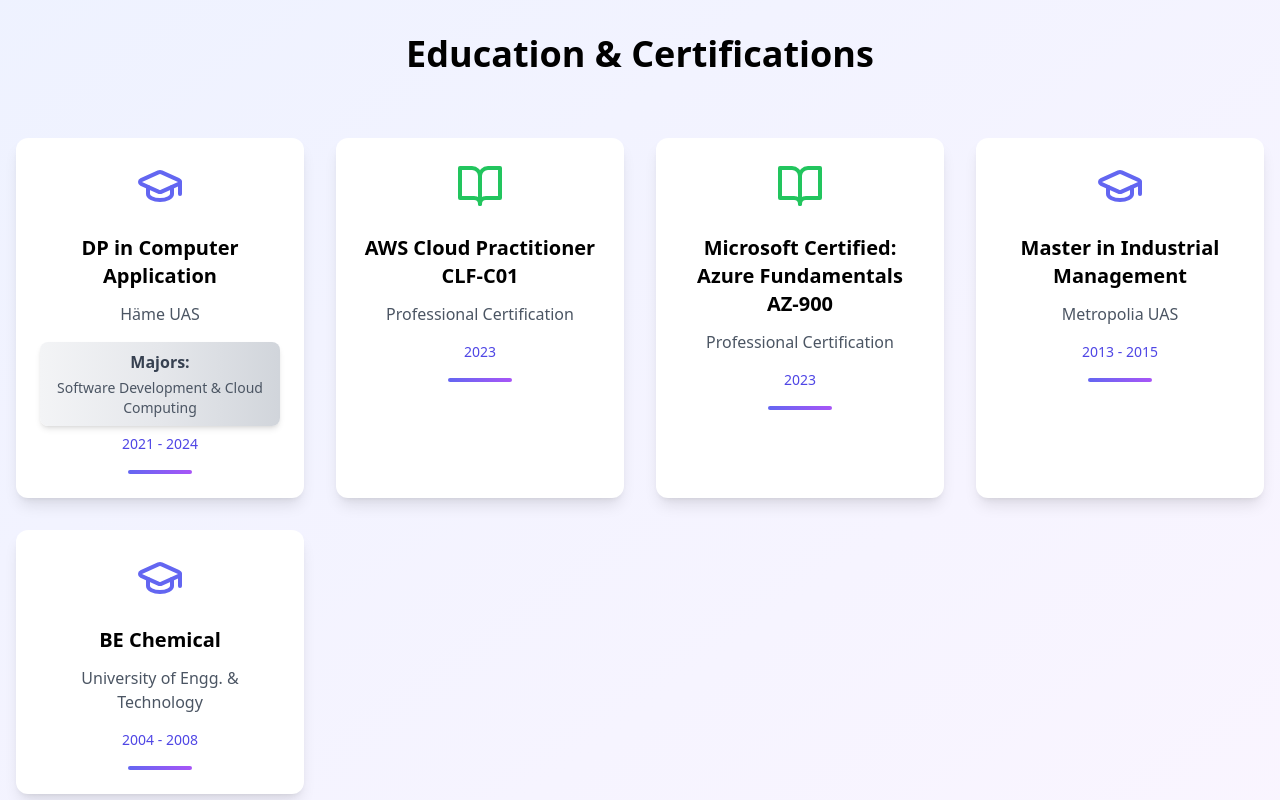
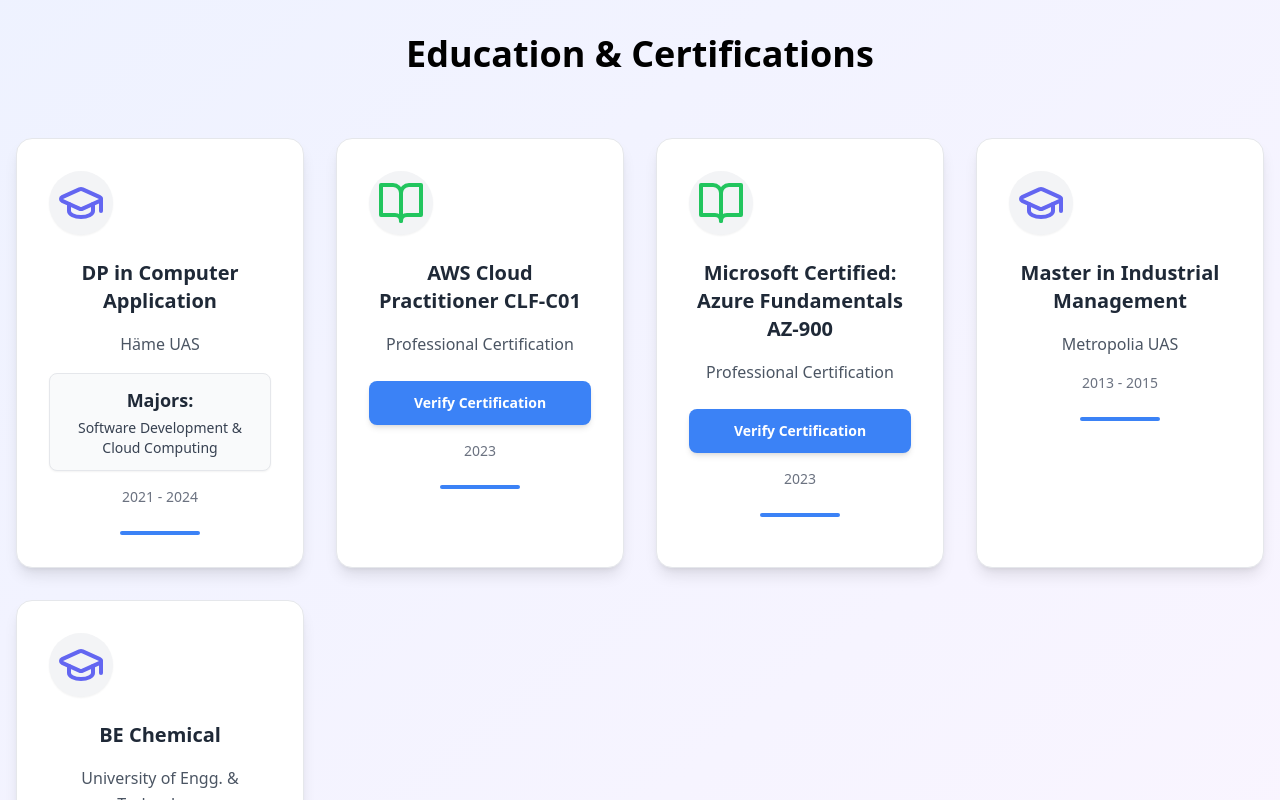
Before and after one commit to hafizkh/portfolio-hafizkh, a React (Vite) app: page / in a window 1280 px wide. Shown: the part 3860-4660 px from the top of the page. Built offline with nearby package versions, Linux system fonts and the light colour scheme.

Commit message:
`Refactor components and data for consistency and added features`

```diff
--- a/src/components/Contact.tsx
+++ b/src/components/Contact.tsx
@@ -43,7 +43,7 @@
   };
 
   return (
-    <section id="contact" className="py-20 bg-gray-100">
+    <section id="contact" className="py-0 bg-gray-100">
       <div className="container mx-auto px-4">
         <h2 className="text-4xl font-bold text-center mb-16">Get in Touch</h2>
         <div className="max-w-5xl mx-auto flex flex-col md:flex-row gap-12">
@@ -67,7 +67,7 @@
             </div>
           </div>
           <div className="md:w-1/2">
-            <form onSubmit={handleSubmit} className="space-y-6">
+            <form onSubmit={handleSubmit} className="space-y-6 mb-10">
               <div>
                 <label htmlFor="name" className="block text-sm font-medium text-gray-700 mb-1">
                   Name
--- a/src/components/achievements/AchievementCard.tsx
+++ b/src/components/achievements/AchievementCard.tsx
@@ -2,42 +2,65 @@
 import { motion } from 'framer-motion';
 import { AchievementCardProps } from '../../types/project';
 
-
-
-function AchievementCard({ icon, title, description, date, majors }: AchievementCardProps) {
+function AchievementCard({ icon, title, description, date, verification, majors }: AchievementCardProps) {
   return (
     <motion.div
-      className="bg-white p-6 rounded-xl shadow-lg hover:shadow-2xl transition-all duration-300"
-      whileHover={{ y: -10, scale: 1.02 }}
+      className="bg-white p-8 rounded-2xl shadow-lg hover:shadow-xl transition-all duration-300 border border-gray-200"
+      whileHover={{ y: -10, scale: 1.03 }}
     >
+      {/* Icon Section */}
       <motion.div
-        className="mb-6 flex justify-center"
+        className="flex justify-center items-center w-16 h-16 bg-gray-100 text-gray-700 rounded-full mb-6 shadow-sm"
         whileHover={{ rotate: 360 }}
-        transition={{ duration: 0.5 }}
+        transition={{ duration: 0.8 }}
       >
         {icon}
       </motion.div>
-      <h3 className="text-xl font-semibold text-center mb-3">{title}</h3>
-      <p className="text-gray-600 text-center mb-2">{description}</p>
+
+      {/* Title */}
+      <h3 className="text-xl font-semibold text-center text-gray-800 mb-4">
+        {title}
+      </h3>
+
+      {/* Description */}
+      <p className="text-gray-600 text-center mb-4 leading-relaxed">
+        {description}
+      </p>
+
+      {/* Majors Section */}
       {majors && (
-        <div className="bg-gradient-to-r from-gray-100 via-gray-200 to-gray-300 py-2 px-4 rounded-lg shadow-md text-gray-800 text-center mt-4">
-          <span className="font-semibold text-base text-gray-700">Majors:</span>
-          <span className="block font-normal text-sm mt-1 text-gray-600">
-            {majors}
-          </span>
+        <div className="bg-gray-50 py-3 px-6 rounded-lg shadow-sm text-gray-700 text-center mt-4 border border-gray-200">
+          <span className="font-semibold text-lg text-gray-800">Majors:</span>
+          <span className="block font-normal text-sm mt-1">{majors}</span>
         </div>
       )}
+
+      {/* Verification Link */}
+      {verification && (
+        <a
+          href={verification}
+          target="_blank"
+          rel="noopener noreferrer"
+          className="block mt-6 py-3 px-6 rounded-lg bg-blue-500 text-white text-center text-sm font-semibold shadow-md hover:shadow-lg hover:bg-blue-600 transition-all duration-300"
+        >
+          Verify Certification
+        </a>
+      )}
+
+      {/* Date */}
       {date && (
-        <p className="text-sm text-indigo-600 text-center pt-2">{date}</p>
+        <p className="text-sm text-gray-500 text-center mt-4">{date}</p>
       )}
+
+      {/* Divider Line */}
       <motion.div
-        className="w-16 h-1 bg-gradient-to-r from-indigo-500 to-purple-500 mx-auto mt-4 rounded-full"
+        className="w-20 h-1 bg-blue-500 mx-auto mt-6 rounded-full"
         initial={{ width: 0 }}
-        whileInView={{ width: 64 }}
+        whileInView={{ width: 80 }}
         viewport={{ once: true }}
       />
     </motion.div>
   );
 }
 
-export default AchievementCard
+export default AchievementCard;
--- a/src/data/educationalAchie.tsx
+++ b/src/data/educationalAchie.tsx
@@ -12,12 +12,14 @@
     icon: <BookOpen className="w-12 h-12 text-green-500" />,
     title: "AWS Cloud Practitioner CLF-C01",
     description: "Professional Certification",
+    verification: "https://www.credly.com/badges/021b79dc-6c21-4275-8c6f-ae97449383ce/public_url",
     date: "2023",
   },
   {
     icon: <BookOpen className="w-12 h-12 text-green-500" />,
     title: "Microsoft Certified: Azure Fundamentals AZ-900",
     description: "Professional Certification",
+    verification: "https://www.credly.com/badges/6e2c8a8d-3473-401c-bc03-16b1f3df95b9/linked_in_profile",
     date: "2023",
   },
   {
--- a/src/data/experience.ts
+++ b/src/data/experience.ts
@@ -6,7 +6,7 @@
   {
     company: "Calevala Interactive Oy",
     position: "Application Developer",
-    period: "Feb 2024 - Present",
+    period: "Dec 2023 - Present",
     icon: calevala,
     description:
       "Developing Kalibro, a site audit tool analyzing performance, security, and technical aspects for businesses.",
--- a/src/types/project.ts
+++ b/src/types/project.ts
@@ -39,5 +39,6 @@
   title: string;
   description: string;
   majors?: string;
+  verification?: string;
   date?: string;
 }
```
